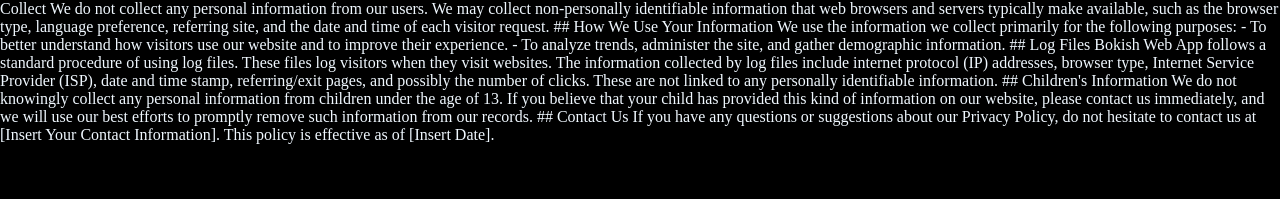
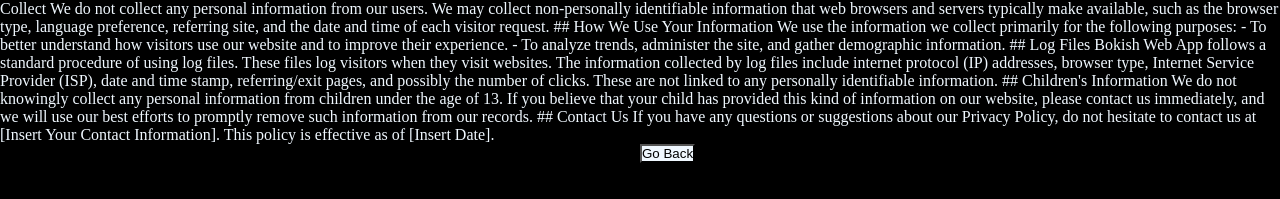
Before and after one commit to Cabraa11/bookish, a website built with Parcel: page privacyPolicy.html in a window 1280 px wide. Shown: the part 73-272 px from the top of the page. Built offline with nearby package versions, Linux system fonts and the light colour scheme; a web font is replaced by a local one.

Commit message:
privacy policy btn

```diff
--- a/privacyPolicy.html
+++ b/privacyPolicy.html
@@ -83,5 +83,9 @@
       hesitate to contact us at [Insert Your Contact Information]. This policy
       is effective as of [Insert Date].
     </p>
+
+    <a class="goToAppPrivacyPolicy" href="/index.html"
+      ><button class="goToAppPrivacyPolicyBtn">Go Back</button></a
+    >
   </body>
 </html>
--- a/src/styles/bookish.css
+++ b/src/styles/bookish.css
@@ -318,6 +318,15 @@
 .PrivacyPolocyText {
   color: aliceblue;
 }
+.goToAppPrivacyPolicy {
+  position: relative;
+  left: 50%;
+  transform: translateX(-50%);
+}
+
+.goToAppPrivacyPolicyBtn {
+  background-color: aliceblue;
+}
 .bookInfoImgDiv {
   grid-area: bookImg;
 }
```
